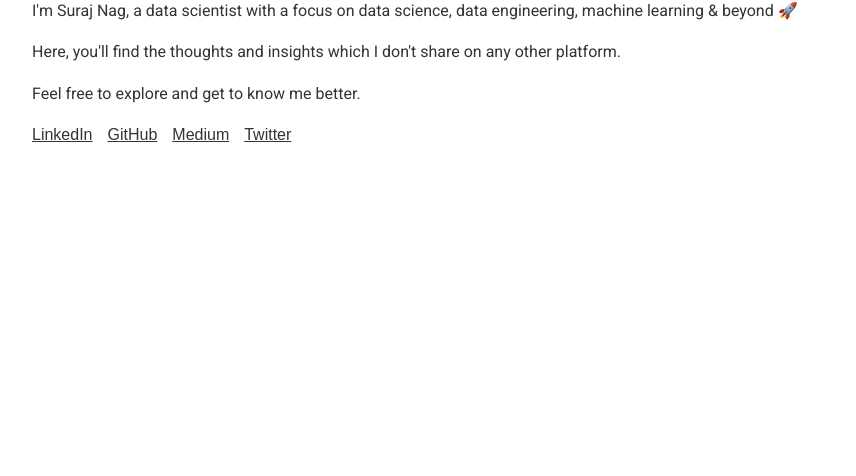
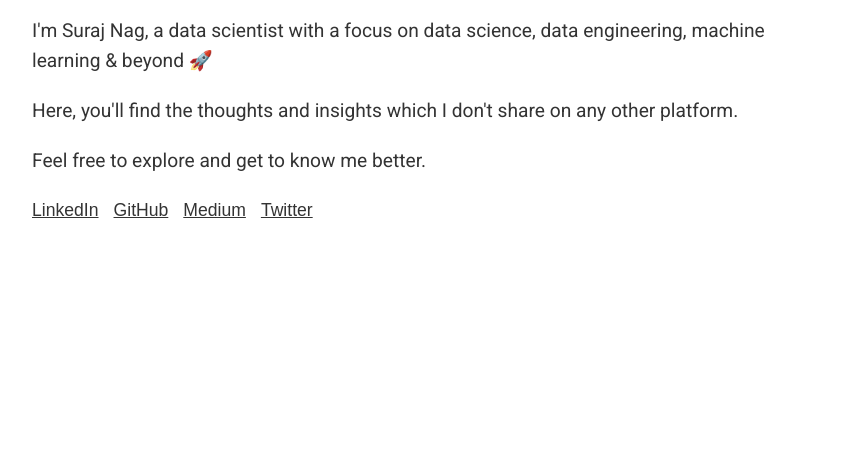
Before and after one commit to Suraj11nag/suraj-nag, a plain HTML site: page index.html in a window 1280 px wide. Shown: the part 324-800 px from the top of the page, without its empty margins (208-1064 px from the left). Drawn offline with nearby package versions, Linux system fonts and the light colour scheme.

Commit message:
font size increase

```diff
--- a/index.html
+++ b/index.html
@@ -149,11 +149,11 @@
     <script>
         const pages = {
     home: `
-                <h2>Hello 👋</h2>
-                <p>I'm Suraj Nag, a data scientist with a focus on data science, data engineering, machine learning & beyond 🚀</p>
-                <p>Here, you'll find the thoughts and insights which I don't share on any other platform.</p>
-                <p>Feel free to explore and get to know me better.</p>
-                <ul style="list-style-type: none; padding: 0; margin: 0; display: flex; gap: 15px; font-family: Arial, sans-serif;">
+        <h2 style="font-size: 2.5em;">Hello 👋</h2>
+        <p style="font-size: 1.2em;">I'm Suraj Nag, a data scientist with a focus on data science, data engineering, machine learning & beyond 🚀</p>
+        <p style="font-size: 1.2em;">Here, you'll find the thoughts and insights which I don't share on any other platform.</p>
+        <p style="font-size: 1.2em;">Feel free to explore and get to know me better.</p>
+        <ul style="list-style-type: none; padding: 0; margin: 0; display: flex; gap: 15px; font-family: Arial, sans-serif; font-size: 1.1em;">
             <li>
                 <a href="https://www.linkedin.com/in/suraj11nag" target="_blank" style="text-decoration: underline; color: var(--link-color); transition: color 0.3s;">
                     LinkedIn
```
Lines whose indentation alone changed are shown as unchanged.
